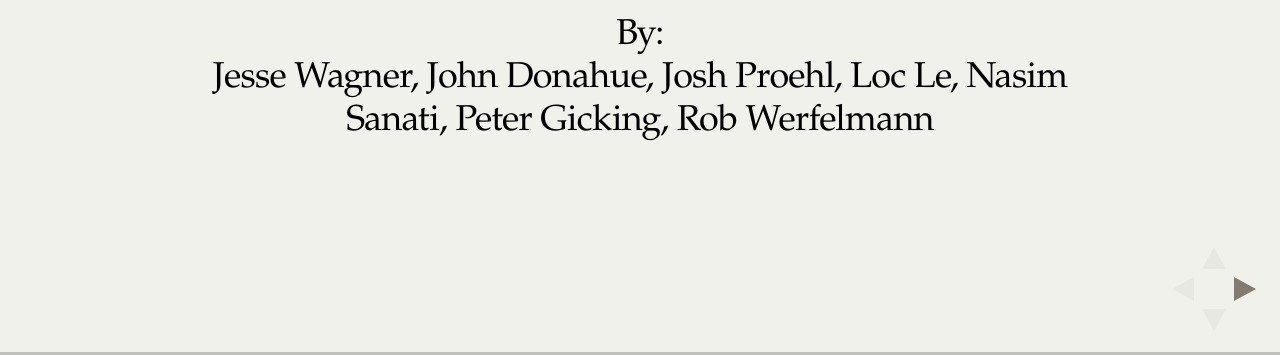
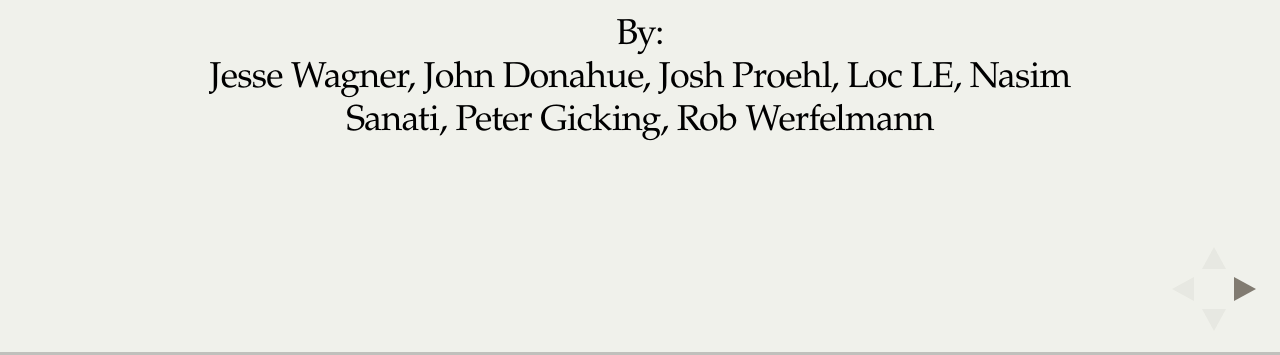
Before and after one commit to PSU-Capstone-2014-B/final_presentation, a website: page index.html in a window 1280 px wide. Shown: the part 445-800 px from the top of the page. Drawn offline with nearby package versions, Linux system fonts and the light colour scheme.

```diff
--- a/index.html
+++ b/index.html
@@ -55,7 +55,7 @@
           <br />
           <br />
           <h3>Remember us?</h3>
-          <p>By:<br/>Jesse Wagner, John Donahue, Josh Proehl, Loc Le, Nasim Sanati, Peter Gicking, Rob Werfelmann</p>
+          <p>By:<br/>Jesse Wagner, John Donahue, Josh Proehl, Loc LE, Nasim Sanati, Peter Gicking, Rob Werfelmann</p>
           <aside class="notes">
           </aside>
         </section>
```
